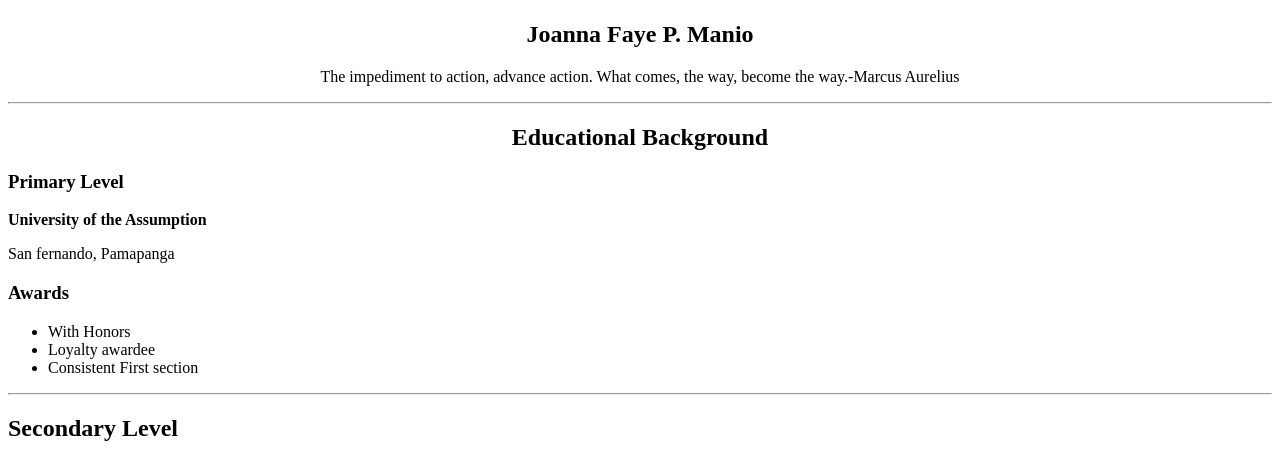
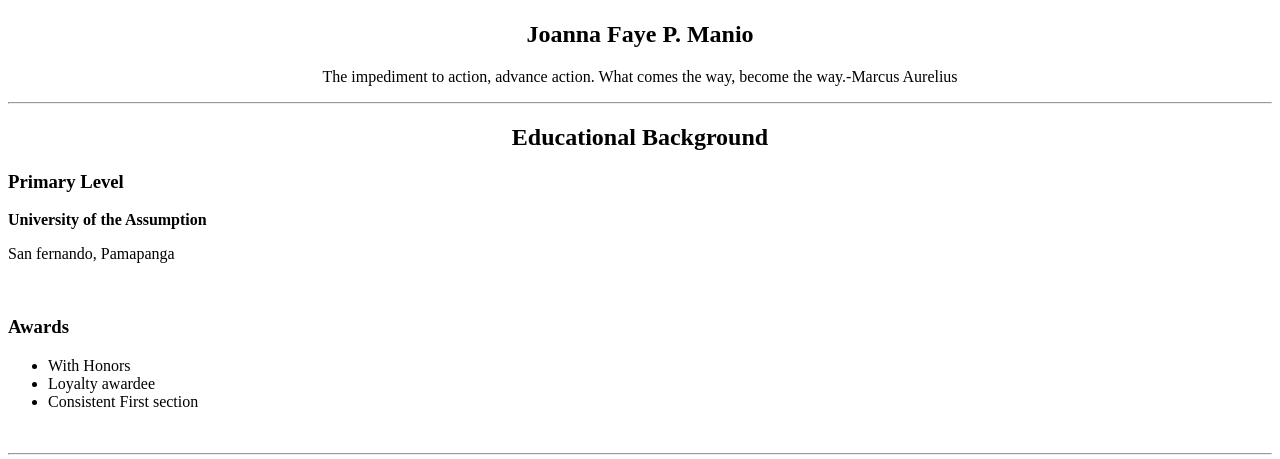
Before and after one commit to fayem045/MANIO-SD2, a plain HTML site: page session2/activity.html in a window 1280 px wide. Shown: the part 311-770 px from the top of the page. Drawn offline with Linux system fonts and the light colour scheme.

Commit message:
Enhance spacing

```diff
--- a/session2/activity.html
+++ b/session2/activity.html
@@ -10,44 +10,55 @@
 <body>
          <center><img  src="https://media.licdn.com/dms/image/v2/D4E03AQFK9QB65-k_qg/profile-displayphoto-scale_200_200/B4EZmn_D5uIQAY-/0/1759459953508?e=2147483647&v=beta&t=qKkl_txNY2oX3sBvExSPV1jTZcpT3Y6r6LdAbWTkFt0" alt="Joanna Faye Manio">
      <h2 >Joanna Faye P. Manio</h2>
-     <p>The impediment to action, advance action. What comes, the way, become the way.-Marcus Aurelius</p></center>
+     <p>The impediment to action, advance action. What comes the way, become the way.-Marcus Aurelius</p></center>
      <hr>
      <center><h2>Educational Background</h2></center>
 <H3>Primary Level</H3>
  <p><strong>University of the Assumption</strong></p>
  <p>San fernando, Pamapanga</p>
+ <br>
+
 <h3>Awards</h3>
  <ul>
          <li>With Honors</li>
          <li>Loyalty awardee</li>
          <li>Consistent First section</li>
      </ul>
+     <br>
+
      <hr>
      <h2>Secondary Level</h2>
       <p><strong>University of the Assumption</strong></p>
  <p>San fernando, Pamapanga</p>
+<br>
 
 <h3>Awards</h3>
      <ul>
          <li>With High Honors</li>
          <li>Loyalty awardee</li>
      </ul>
+<br>
+
      <hr>
          <h2>Tertiary Level</h2>
       <p><strong>University of the Assumption</strong></p>
  <p>San fernando, Pamapanga</p>
+<br>
 
 <h3>Awards</h3>
      <ul>
          <li>With High Honors</li>
          <li>Loyalty awardee</li>
      </ul>
+     <br>
+
      <hr>
     <center> <h2>About Me</h2></center>
      <p> A 3rd-year Computer Engineering student at the University of the Assumption,
                 continuously learning and exploring circuitry, algorithms, and system design,
                 embracing change and growth by turning every challenge into a stepping stone
                 toward becoming a versatile and competent engineer.</p>
+<br>
 
      <hr>
 <center><h2>Contact Me</h2></center>
```
